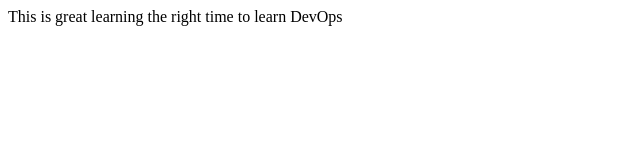
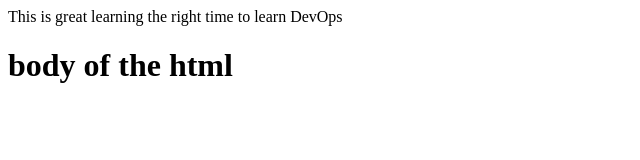
Before and after one commit to paullord/new-devops-training-, a plain HTML site: page index.html in a window 1280 px wide. Shown: the whole page, without its empty margins (0-640 px from the left). Drawn offline with Linux system fonts and the light colour scheme.

Commit message:
first header added

```diff
--- a/index.html
+++ b/index.html
@@ -5,5 +5,6 @@ Simple website
 <heade>
 This is great learning
 </header>
-<body>the right time to learn DevOps</body?
+<body>the right time to learn DevOps</body>
+<h1> body of the html</html>
 </html>
```
